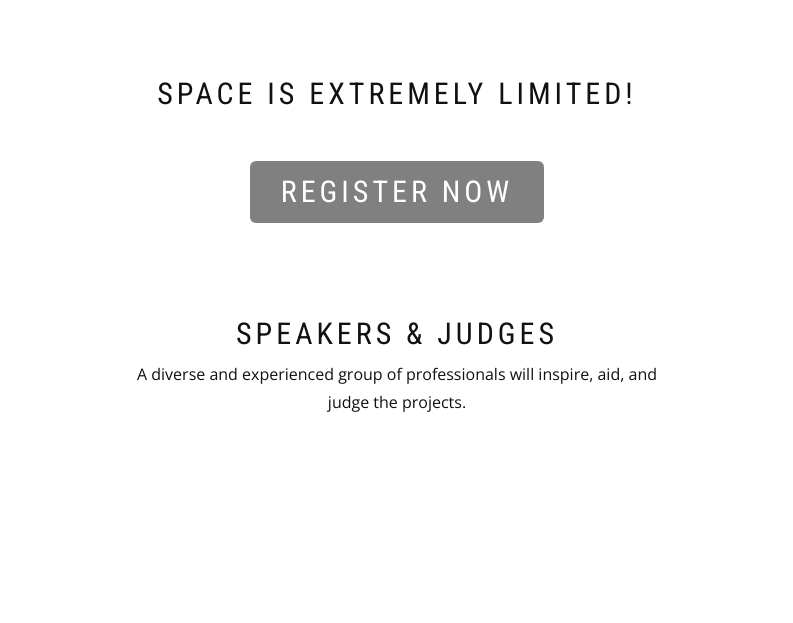
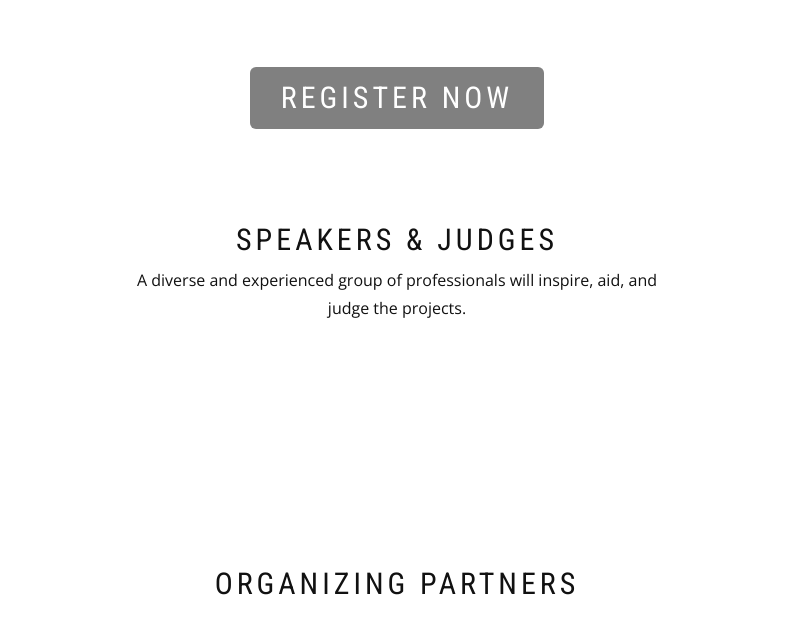
Before and after one commit to neelb/futurethon, a plain HTML site: page index.html in a window 1280 px wide. Shown: the part 3185-3808 px from the top of the page, without its empty margins (243-1036 px from the left). Drawn offline with nearby package versions, Linux system fonts and the light colour scheme; a web font is replaced by a local one.

Commit message:
Removed Google Form signup links

```diff
--- a/index.html
+++ b/index.html
@@ -104,7 +104,7 @@
 				</div>
 				<a href="#about" class="section-scroll btn btn-border-w btn-round small-screen-case-buttons">Learn More</a>
 				<a>&nbsp;</a>
-				<a href="https://docs.google.com/forms/d/1PCwG12UE_dd-I0B0r8cWWYWVg4tVSsZioZcE_MuGAdQ/viewform" target="_blank" class="section-scroll btn btn-w btn-round small-screen-case-buttons">Participate</a>
+				<a href="" target="_blank" class="section-scroll btn btn-w btn-round small-screen-case-buttons">Participate</a>
 			</div>
 		</div>
 	</section >
@@ -320,8 +320,8 @@
 				</div><!-- .container -->
 			</section>
 			<!-- Participate -->
-			<div id="signup" class="module-title font-alt ">Space is extremely limited!</div>
-			<a href="https://docs.google.com/forms/d/1PCwG12UE_dd-I0B0r8cWWYWVg4tVSsZioZcE_MuGAdQ/viewform" target="_blank"><button type="button" class="btn btn-lg center-block">
+			<!-- <div id="signup" class="module-title font-alt ">Space is extremely limited!</div> -->
+			<a href="" target="_blank"><button type="button" class="btn btn-lg center-block">
 				<span aria-hidden="true"></span> REGISTER NOW
 			</button>
 			</a>
```
